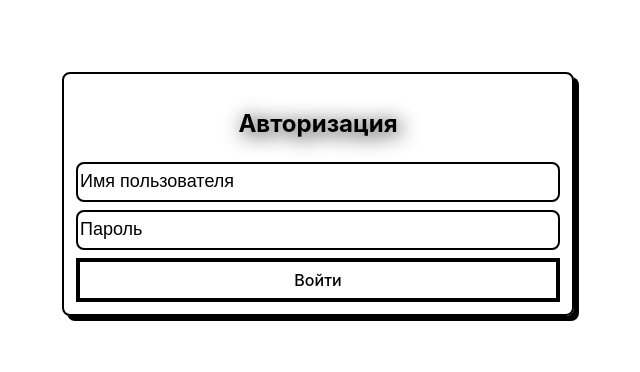
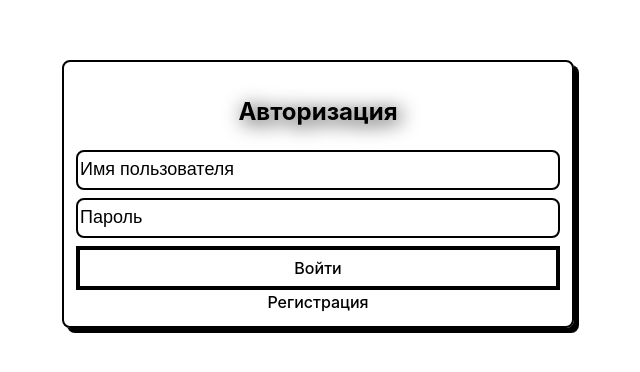
Before and after one commit to YagaTG/FrontendLibsOfMovies, a React (Vite) app: page /login in a window 1280 px wide. Shown: the part 206-578 px from the top of the page, without its empty margins (322-962 px from the left). Built offline with nearby package versions, Linux system fonts and the light colour scheme; no server answers.

Commit message:
add more redirects and add type password for input

```diff
--- a/src/components/Header/Header.tsx
+++ b/src/components/Header/Header.tsx
@@ -10,7 +10,7 @@ export const Header = () => {
     <>
       <div className="header">
         <div className="header__col">
-          {!user && <a className="header__link">Главная</a>}
+          {!user && <a className="header__link" href="/">Главная</a>}
           <a href="/movies" className="header__link">
             Все фильмы
           </a>
--- a/src/pages/LoginPage/LoginPage.tsx
+++ b/src/pages/LoginPage/LoginPage.tsx
@@ -75,7 +75,7 @@ export default function LoginPage() {
                 placeholder={"Пароль"}
                 register={register}
                 name={"password"}
-                // type={"password"}
+                type={"password"}
                 validation={{
                   required: "Поле дожно быть заполнено",
                   validate: (formValue) => {
@@ -87,6 +87,7 @@ export default function LoginPage() {
             </div>
 
             <Button text={"Войти"} color={"black"}></Button>
+            <a className="form__link" href="/register">Регистрация</a>
           </form>
         </div>
         {error && <p style={{ color: "red" }}>{error}</p>}
--- a/src/pages/LoginPage/style.scss
+++ b/src/pages/LoginPage/style.scss
@@ -17,7 +17,7 @@
   &__title {
     text-align: center;
     color: #000000;
-        filter:  drop-shadow(3px 3px 10px #000000);
+    filter: drop-shadow(3px 3px 10px #000000);
   }
 }
 
@@ -28,4 +28,8 @@
     width: 100%;
     margin-bottom: 8px;
   }
+  &__link {
+    text-align: center;
+    color: black;
   }
+}
--- a/src/pages/ProfilePage/Screens/FriendsScreen.tsx
+++ b/src/pages/ProfilePage/Screens/FriendsScreen.tsx
@@ -48,7 +48,9 @@ export const FriendsScreen = ({ user, refreshFunc }) => {
           className="friends-item__avatar"
         ></UserAvatar>
         <div className="friends-item__data">
-          <div className="friends-item__name">{item?.username}</div>
+          <a href={`userpage/${item?.id}`} className="friends-item__name">
+            {item?.username}
+          </a>
           {type != "friend" ?? (
             <div className="friends-item__stats">
               <p className="friends-item__stat">Друзей: {item?.friends}</p>
--- a/src/pages/ProfilePage/style.scss
+++ b/src/pages/ProfilePage/style.scss
@@ -107,6 +107,8 @@ ul {
   }
 
   &__name {
+    display: block;
+    color: black;
     border-bottom: 1px solid black;
     margin-bottom: 4px;
     font-weight: bold;
--- a/src/ui/Input/Input.tsx
+++ b/src/ui/Input/Input.tsx
@@ -24,6 +24,18 @@ export const Input = ({
           {...inputProps}
         />
       )}
+      {type == "password" && (
+        <input
+          className="input"
+          {...register(name, validation)}
+          onChange={onChange}
+          placeholder={placeholder}
+          type="password"
+          name={name}
+          defaultValue={defaultValue ?? null}
+          {...inputProps}
+        />
+      )}
       {type == "textarea" && (
         <textarea
           className="textarea"
```
Lines whose indentation alone changed are shown as unchanged.
